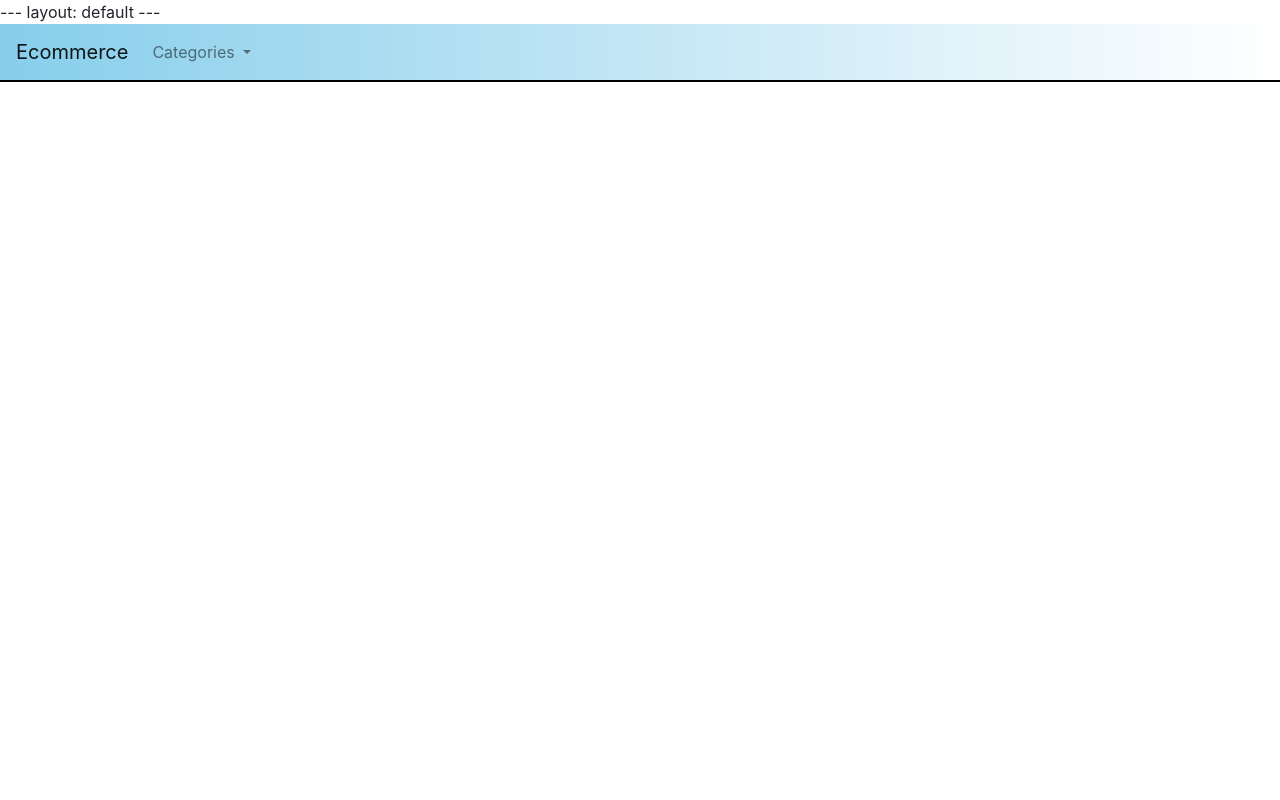
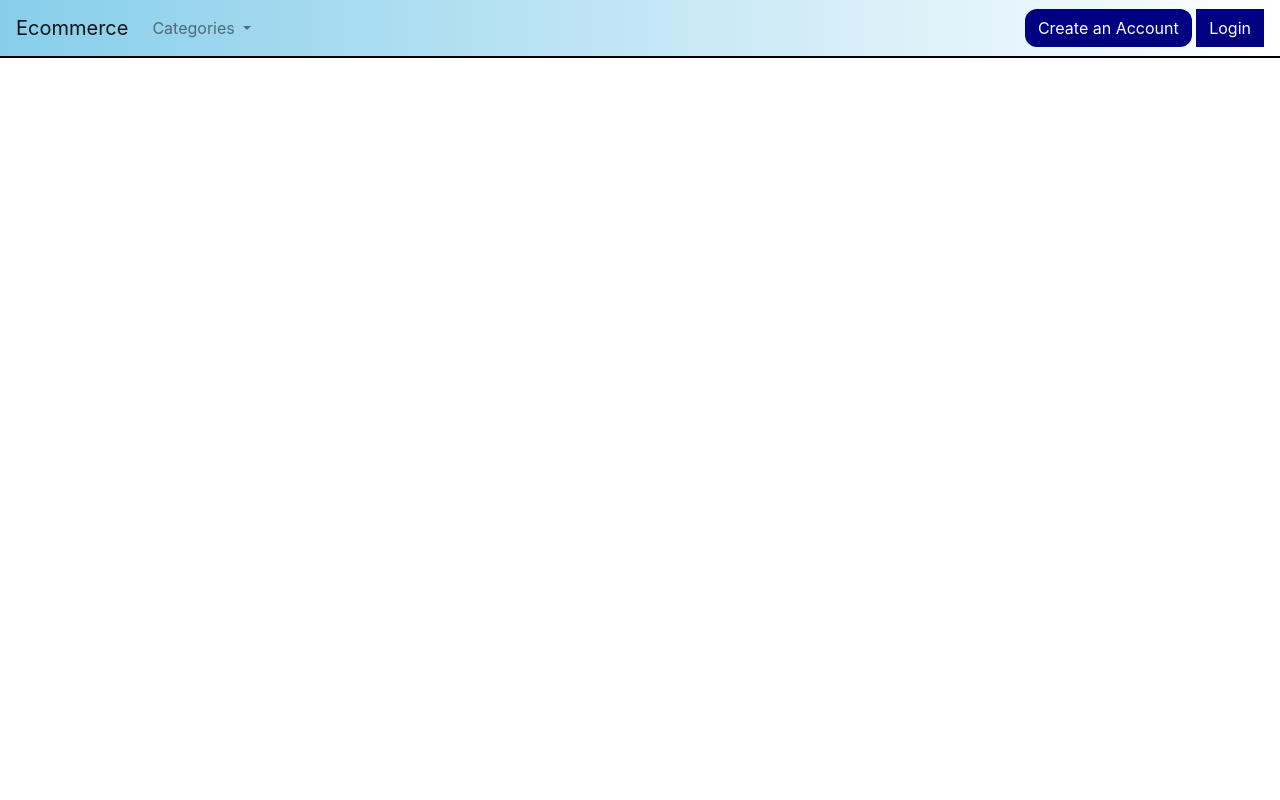
Before and after one commit to DaKahd/hack, a Python web app: template templates/base/index.html in a window 1280 px wide. Run offline with Jinja, Linux system fonts and the light colour scheme; the template is opened without the code that fills it, so the values that code supplies are empty.

Commit message:
Update index.html

```diff
--- a/templates/base/index.html
+++ b/templates/base/index.html
@@ -1,6 +1,3 @@
----
-layout: default
----
 <!doctype html>
 <html lang="en">
   <head>
@@ -16,9 +13,19 @@ layout: default
             background: linear-gradient(to right, skyblue, white);
             border-bottom: 2px solid black;
         }
+        .navbar .btn {
+            color: white;
+            background-color: navy;
+            border-radius: 0;
+        }
+        .navbar .btn-rounded {
+            border-radius: 12px;
+        }
     </style>
 
     <title>Ecommerce Website</title>
+  </head>
+  <body>
     <!-- Header -->
     <nav class="navbar navbar-expand-lg navbar-light">
       <a class="navbar-brand" href="#">Ecommerce</a>
@@ -32,11 +39,14 @@ layout: default
             <div class="dropdown-menu" aria-labelledby="navbarDropdownMenuLink">
               <!-- Add your categories here as dropdown items. Example:
               <a class="dropdown-item" href="#">Category 1</a>
-              <a class="dropdown-item" href="#">Category 2</a>
               -->
             </div>
           </li>
         </ul>
+        <div class="ml-auto">
+          <a href="accountcreate.html" class="btn btn-rounded">Create an Account</a>
+          <a href="login.html" class="btn">Login</a>
+        </div>
       </div>
     </nav>
 
@@ -44,6 +54,6 @@ layout: default
     <!-- jQuery first, then Popper.js, then Bootstrap JS -->
     <script src="https://code.jquery.com/jquery-3.3.1.slim.min.js" integrity="sha384-q8i/X+965DzO0rT7abK41JStQIAqVgRVzpbzo5smXKp4YfRvH+8abtTE1Pi6jizo" crossorigin="anonymous"></script>
     <script src="https://cdn.jsdelivr.net/npm/popper.js@1.14.7/dist/umd/popper.min.js" integrity="sha384-UO2eT0CpHqdSJQ6hJty5KVphtPhzWj9WO1clHTMGa3JDZwrnQq4sF86dIHNDz0W1" crossorigin="anonymous"></script>
-    <script src="https://cdn.jsdelivr.net/npm/bootstrap@4.3.1/dist/js/bootstrap.min.js" integrity="sha384-JjSmVgyd0p3pXB1rRibZUAYoIIy6OrQ6VrjIEaFf/nJGzIxFDsf4x0xIM+B07jRM" crossorigin="anonymous"></script>
+    <script src="https://cdn.jsdelivr.net/npm/bootstrap@4.3.1/dist/js/bootstrap.min.js" integrity="sha384-JjSmVgyd0p3pXB1rRibZUAYoIIy6OrQ6VrjIEaFf/nJGzIxFDsf4x0xIM+B07jRM" crossorigin="anonymous"></script
     </head>
 </html>
```
